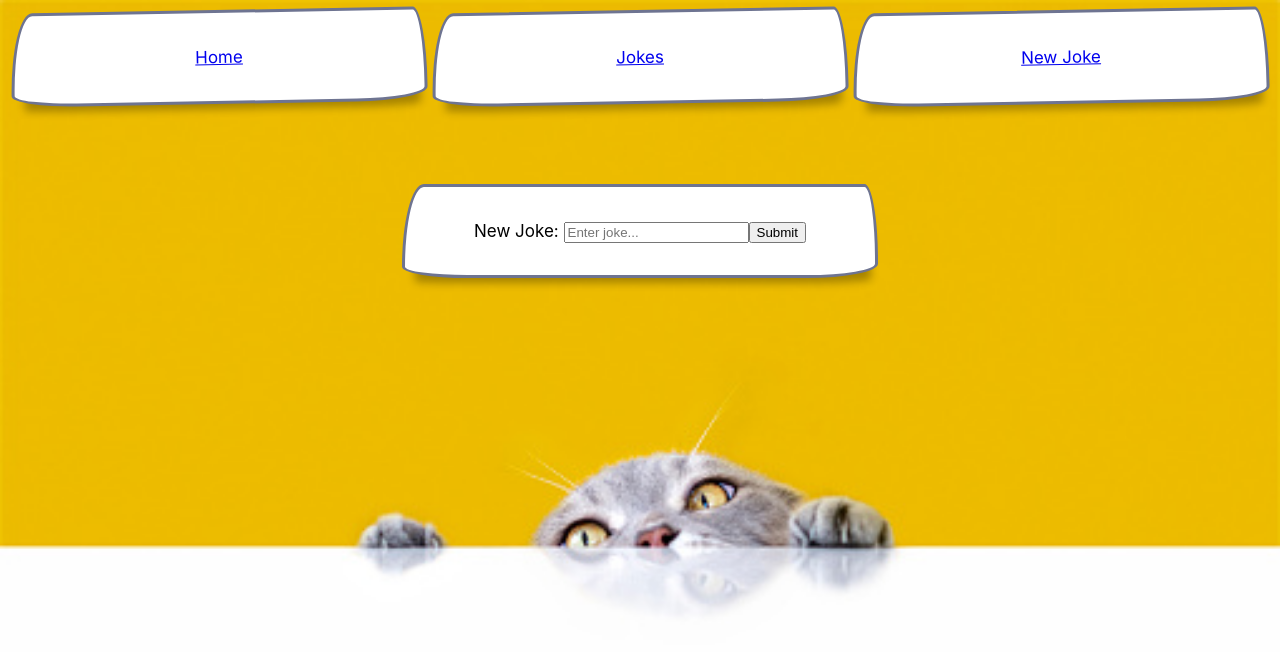
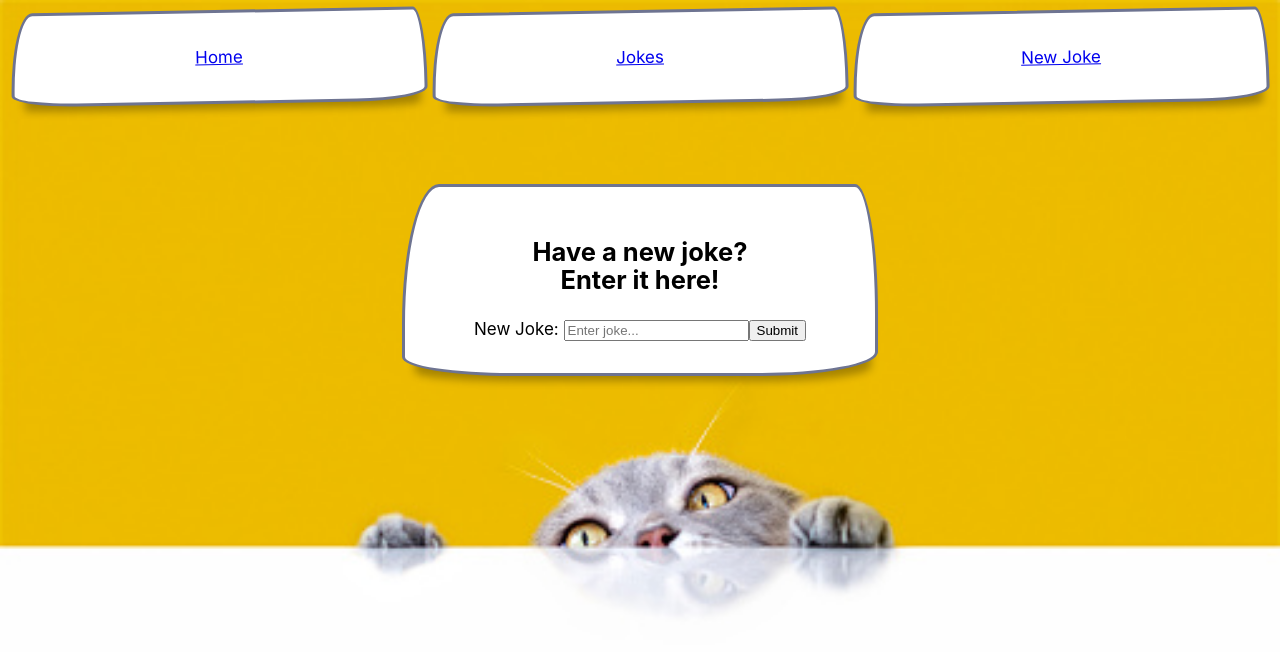
Before and after one commit to riannacastro/joke-frontend, a React (Create React App) app: page /new in a window 1280 px wide. Shown: the top 652 px of the page. Built offline with nearby package versions, Linux system fonts and the light colour scheme.

Commit message:
edited joke form

```diff
--- a/src/Components/jokes/JokeForm.js
+++ b/src/Components/jokes/JokeForm.js
@@ -22,6 +22,7 @@ class JokeForm extends Component {
     render() {
         return (
             <form className="joke-form" onSubmit={this.handleSubmit}>
+                <h2>Have a new joke? <br/> Enter it here!</h2>
                 <label htmlFor="joke-input">New Joke: </label>
                 <input id="joke-input"
                     onChange={this.handleChange}
```
